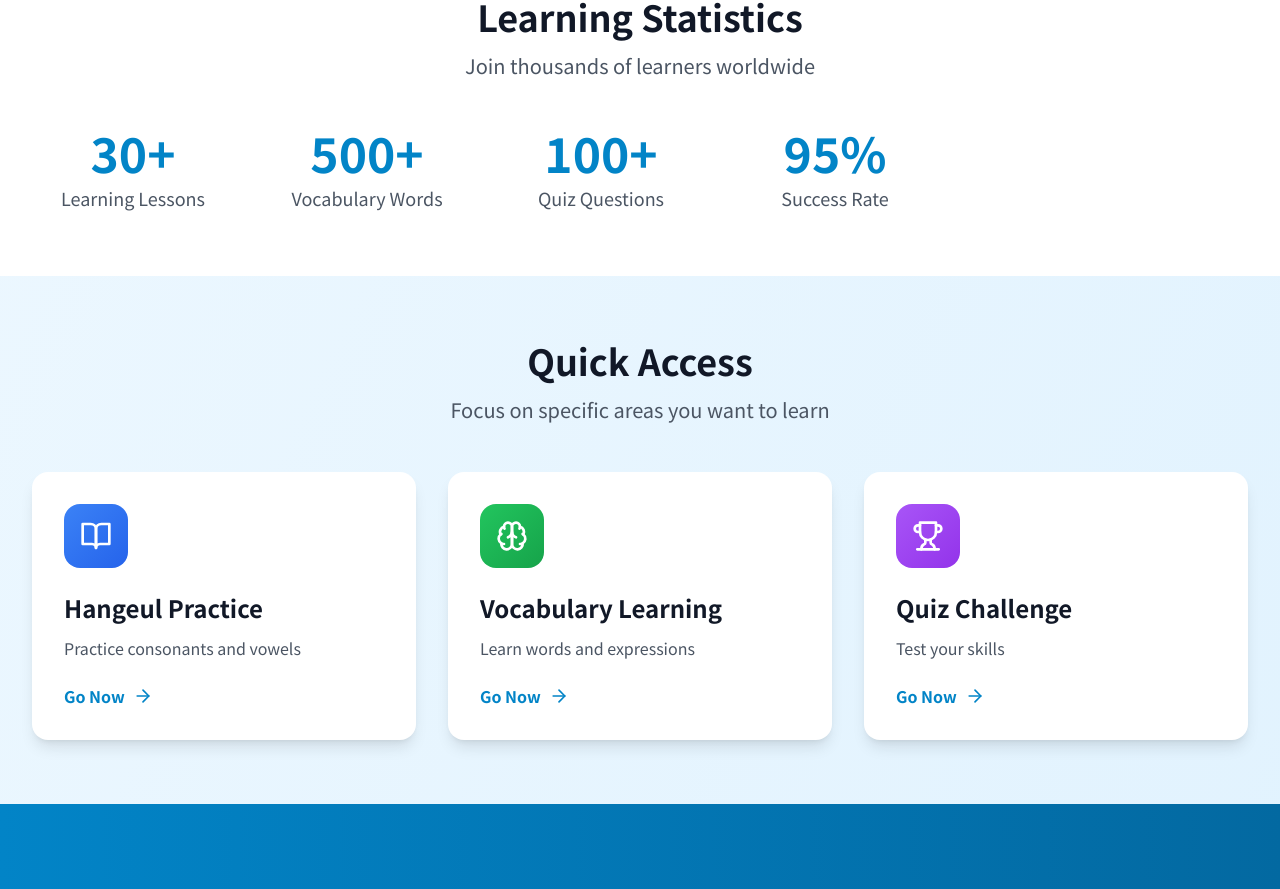
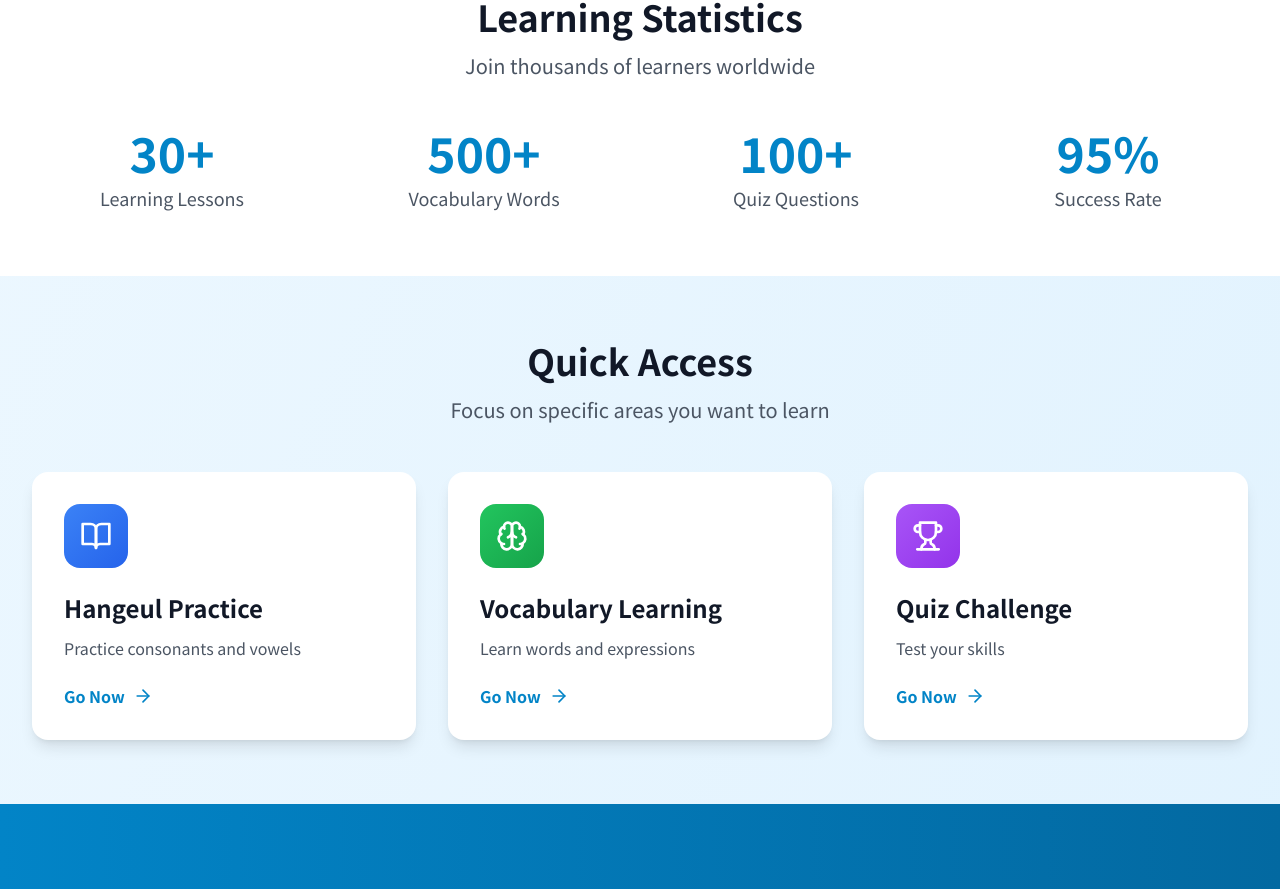
Before and after one commit to JHEcho/han, a Next.js app: page / in a window 1280 px wide. Shown: the part 1276-2165 px from the top of the page. Built offline with nearby package versions, Linux system fonts and the light colour scheme; no server answers.

Commit message:
Remove AdSense from Learning Statistics section on homepage

```diff
--- a/app/page.tsx
+++ b/app/page.tsx
@@ -237,9 +237,7 @@
               </p>
             </div>
 
-            <div className="grid grid-cols-1 lg:grid-cols-4 gap-8">
-              {/* Statistics Grid */}
-              <div className="lg:col-span-3 grid grid-cols-2 md:grid-cols-4 gap-8">
+            <div className="grid grid-cols-2 md:grid-cols-4 gap-8">
               {stats.map((stat, index) => (
                 <div key={index} className="text-center">
                   <div className="text-4xl md:text-5xl font-bold text-primary-600 mb-2">
@@ -250,16 +248,6 @@
                   </div>
                 </div>
               ))}
-              </div>
-
-              {/* Google AdSense - Vertical Ad */}
-              <div className="lg:col-span-1 flex justify-center">
-                <AdSense
-                  adSlot="3832863093"
-                  adFormat="auto"
-                  className="w-full max-w-[300px]"
-                />
-              </div>
             </div>
           </div>
         </section>
```
Lines whose indentation alone changed are shown as unchanged.
